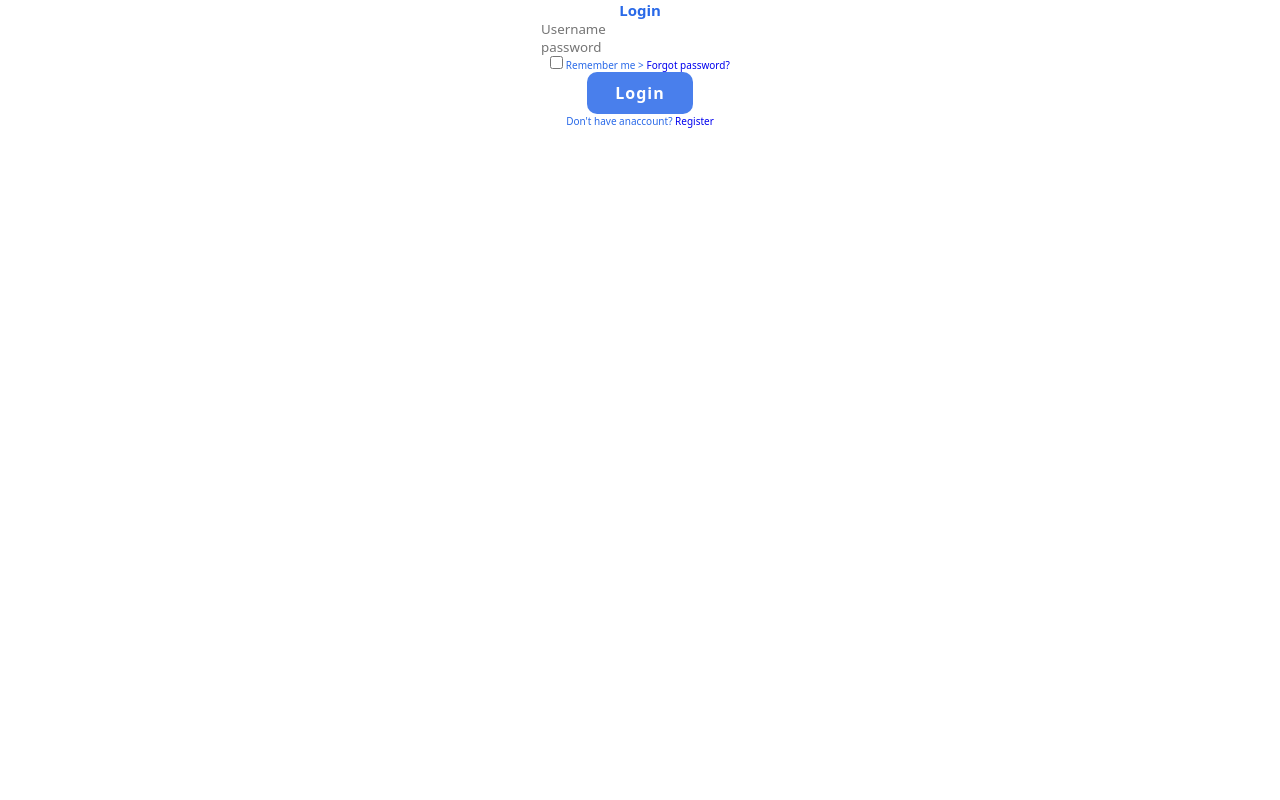
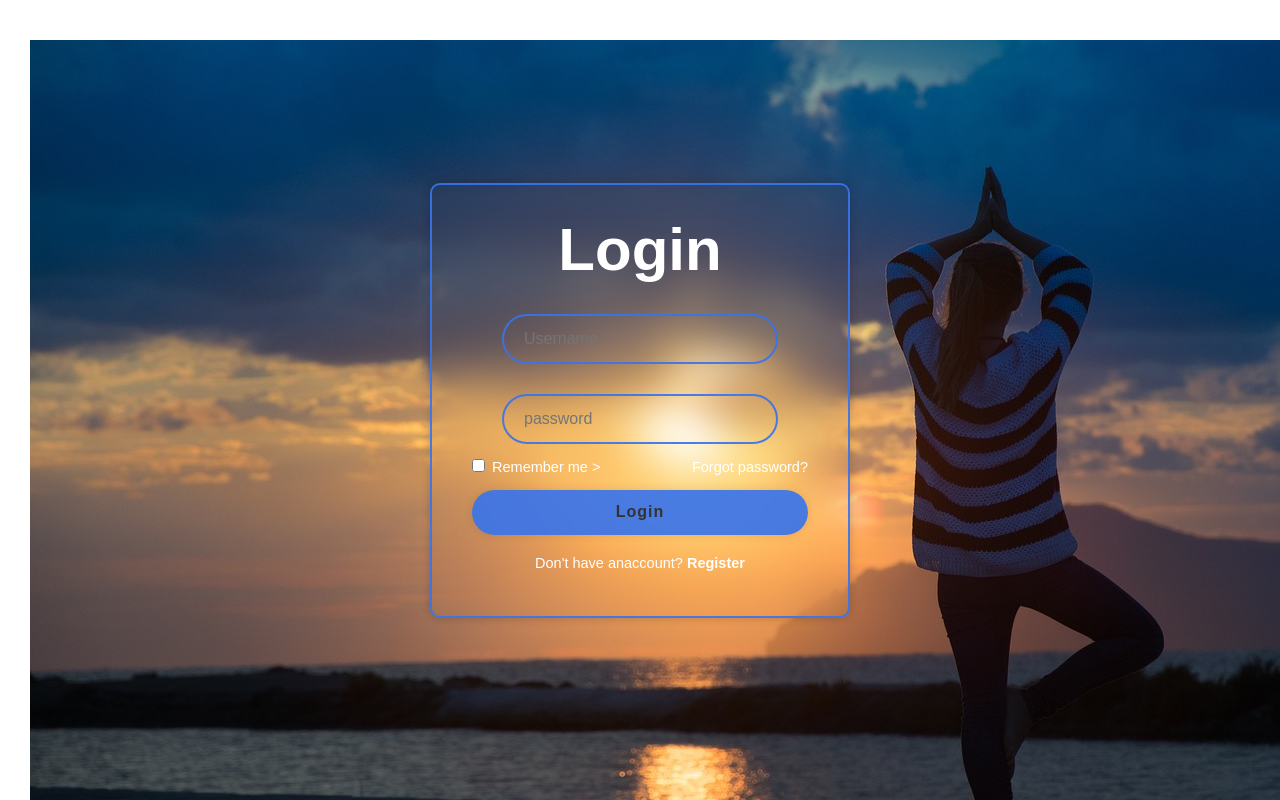
Before and after one commit to IfrahPervaiz22/blissfulmind, a Python web app: template templates/login.html in a window 1280 px wide. Run offline with Jinja, Linux system fonts and the light colour scheme; the template is opened without the code that fills it, so the values that code supplies are empty.

Commit message:
added login page

```diff
--- a/static/style.css
+++ b/static/style.css
@@ -15,7 +15,7 @@
 :root {
     --bg-color: rgb(255, 255, 255);
     --snd-bg-color: rgb(254, 254, 254);
-    --text-color: rgb(41, 105, 232);
+    --text-color: rgb(0, 0, 0);
     --main-color: #3974ebea;
     text-align: center;
 }
@@ -311,3 +311,110 @@ span {
 }
 
 /*Login Section Code*/
+
+* {
+    margin: 0;
+    padding: 0;
+    box-sizing: border-box;
+    font-family: "Poppins" , sans-serif;
+}
+
+body {
+    display: flex;
+    justify-content: center;
+    align-items: center;
+    min-height: 100vh;
+    background: url(../static/assets/img2.jpg) no-repeat;
+    background-size: cover;
+    background-position: 30px 40px;
+
+}
+
+.wrapper {
+    width: 420px;
+    background: transparent;
+    border: 2px solid var(--main-color);
+    backdrop-filter: blur(20px);
+    box-shadow: 0 0 10px rgba(0, 0, 0, .2);
+    color: var(--bg-color);
+    border-radius: 10px;
+    padding: 30px 40px;
+}
+
+.wrapper h2 {
+    font-size: 6rem;
+    text-align: center;
+}
+
+.wrapper .input-box {
+    width: 100%;
+    height: 50px;
+    margin: 30px 0;
+}
+
+.input-box input {
+    width: 1005;
+    height: 100%;
+    background: transparent;
+    border: none;
+    outline: none;
+    border: 2px solid var(--main-color);
+    border-radius: 40px;
+    font-size: 16px;
+    color: var(--bg-color);
+    padding: 20px 45px 20px 20px;
+
+}
+
+.wrapper .remeber-forget {
+    display: flex;
+    justify-content: space-between;
+    font-size: 14.5px;
+    margin: -15px 0 15px;
+}
+
+.remeber-forget label input {
+    accent-color: var(--main-color);
+    margin-right: 3px;
+}
+
+.remeber-forget a {
+    color: var(--bg-color);
+    text-decoration: none;
+}
+
+.remeber-forget a:hover {
+    text-decoration: underline;
+}
+
+.wrapper .btn {
+    width: 100%;
+    height: 45px;
+    background: var(--main-color);
+    border: none;
+    outline: none;
+    border-radius: 40px;
+    box-shadow: 0 0 10px rgba(0, 0, 0, 0.1);
+    cursor: pointer;
+    font-size: 16px;
+    color: #333;
+    font-weight: 600;
+}
+
+.wrapper .register-link {
+    font-size: 14.5px;
+    text-align: center;
+    margin: 20px 0 15px;
+}
+
+.register-link p a {
+    color: var(--bg-color);
+    text-decoration: none;
+    font-weight: 600;
+}
+
+.register-link p a:hover {
+    text-decoration: underline;
+
+
+}
--- a/templates/about.html
+++ b/templates/about.html
@@ -16,7 +16,7 @@
     <h2>About Section</h2>
 
     <div class="about">
-        <img src="../static/assets/img13.jpg" alt="About Us" class="about-img" />
+        <img src="../static/assets/img10.jpg" alt="About Us" class="about-img" />
         <div class="about-text">
             <h2>About Us</h2>
             <p>
--- a/templates/gallery.html
+++ b/templates/gallery.html
@@ -20,13 +20,13 @@
 
                 <div class="dream">
                     <img src="../static/assets/img1.jpg">
-                    <img src="../static/assets/img10.jpg">
+                    <img src="../static/assets/img13.jpg">
                     <img src="../static/assets/img11.jpg">
-                    <img src="../static/assets/img12.jpg">
+                    <img src="../static/assets/img14.jpg">
                 </div>
 
                 <div class="dream">
-                    <img src="../static/assets/img2.jpg">
+                    <img src="../static/assets/img12.jpg">
                     <img src="../static/assets/img4.jpg">
                     <img src="../static/assets/img5.jpg">
                     <img src="../static/assets/img6.jpg">
--- a/templates/index.html
+++ b/templates/index.html
@@ -20,12 +20,12 @@
             <li><a href="about.html">About</a></li>
             <li><a href="gallery.html">Gallery</a></li>
             <li><a href="#services">Services</a></li>
-            <li><a href="#register">register</a></li>
+            <li><a href="login.html">Login</a></li>
             <li><a href="#contact">contact</a></li>
 
-            <div class="top-btn">
+           <!--<div class="top-btn">
                 <a href="#" class="nav-btn">Login</a>
-            </div>
+            </div>-->
 
         </ul>
     </header>
```
